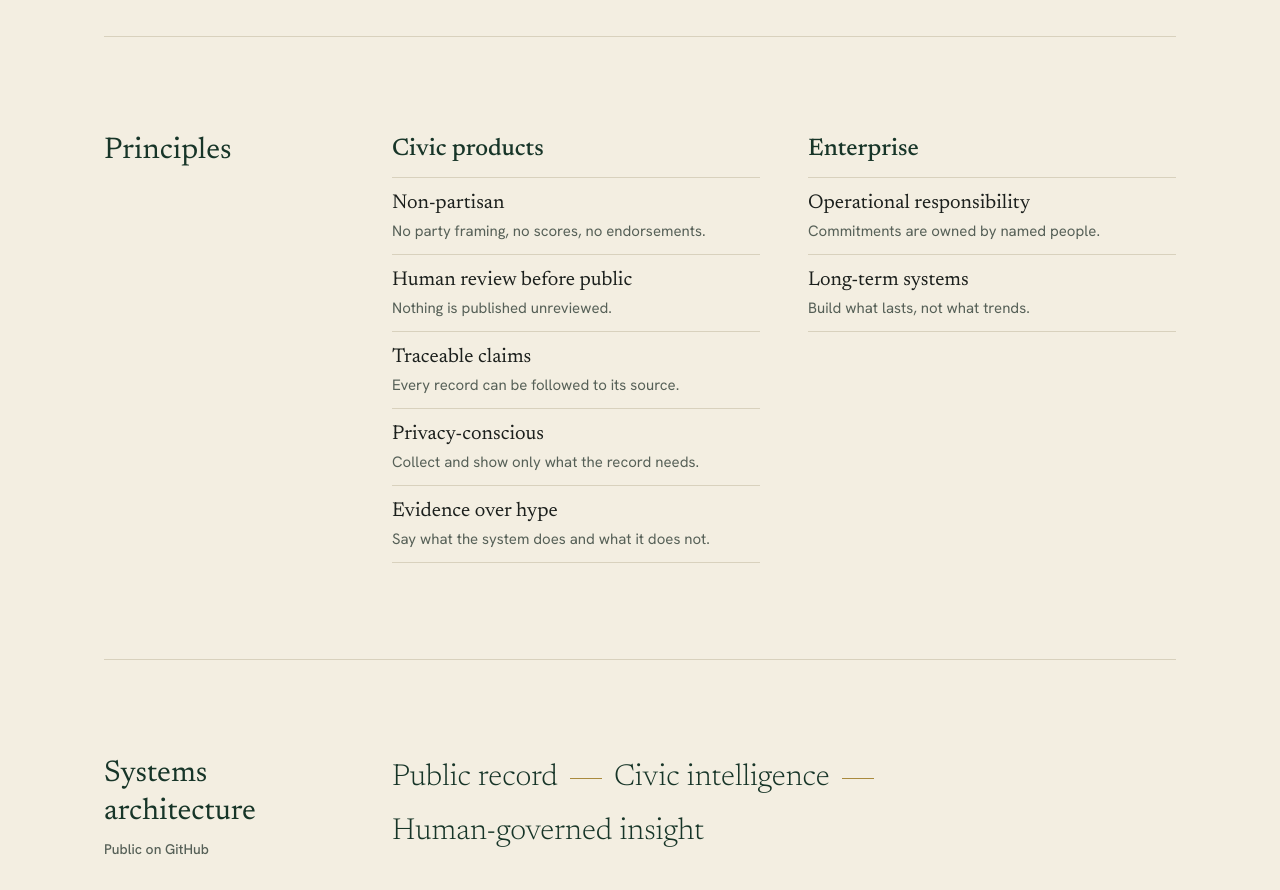
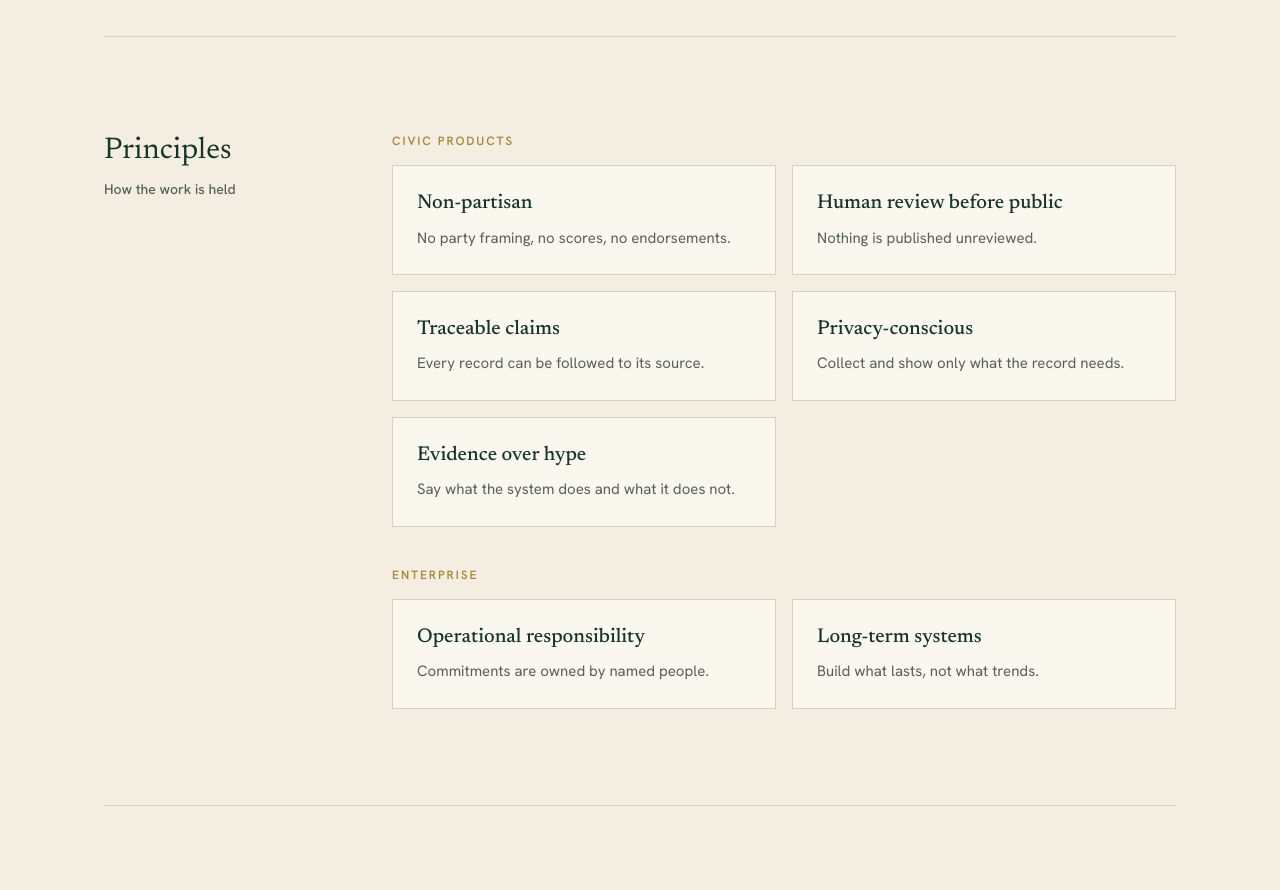
Before and after one commit to mrzulqarnainnadabo/zulqarnain-nadabo, a Next.js app: page / in a window 1280 px wide. Shown: the part 4040-4930 px from the top of the page. Built offline with nearby package versions, Linux system fonts and the light colour scheme.

Commit message:
Principles as visual system — concise statements in consistent cards, less wall-of-text

```diff
--- a/components/Principles.jsx
+++ b/components/Principles.jsx
@@ -1,28 +1,36 @@
 import Section from './Section';
 import { principles } from '@/lib/content';
 
-function Group({ title, items }) {
+function PrincipleCard({ name, line }) {
   return (
-    <div>
-      <h3 className="mb-3 font-serif text-2xl font-medium text-forest">{title}</h3>
-      <ul className="border-b border-rule">
-        {items.map(([name, line]) => (
-          <li key={name} className="border-t border-rule py-3">
-            <span className="font-serif text-xl leading-snug">{name}</span>
-            <span className="mt-0.5 block text-[15px] text-mute">{line}</span>
-          </li>
-        ))}
-      </ul>
+    <div className="card-lift flex flex-col border border-rule bg-bone p-5 md:p-6">
+      <p className="font-serif text-xl font-medium leading-snug text-forest">{name}</p>
+      <p className="mt-2 text-[15px] leading-relaxed text-mute">{line}</p>
     </div>
   );
 }
 
 export default function Principles() {
   return (
-    <Section id="principles" title="Principles">
-      <div className="grid gap-10 md:grid-cols-2 md:gap-12">
-        <Group title="Civic products" items={principles.civic} />
-        <Group title="Enterprise" items={principles.enterprise} />
+    <Section id="principles" title="Principles" kicker="How the work is held">
+      <div className="space-y-10">
+        <div>
+          <p className="mb-4 text-xs font-semibold uppercase tracking-[0.16em] text-gold">Civic products</p>
+          <div className="grid gap-4 sm:grid-cols-2">
+            {principles.civic.map(([name, line]) => (
+              <PrincipleCard key={name} name={name} line={line} />
+            ))}
+          </div>
+        </div>
+
+        <div>
+          <p className="mb-4 text-xs font-semibold uppercase tracking-[0.16em] text-gold">Enterprise</p>
+          <div className="grid gap-4 sm:grid-cols-2">
+            {principles.enterprise.map(([name, line]) => (
+              <PrincipleCard key={name} name={name} line={line} />
+            ))}
+          </div>
+        </div>
       </div>
     </Section>
   );
```
